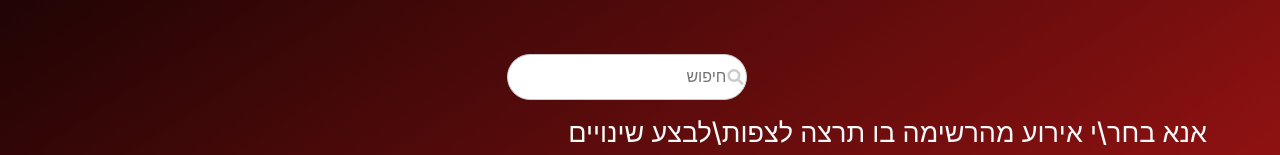
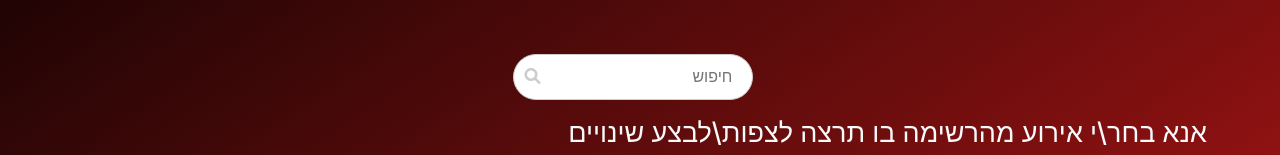
Before and after one commit to DaniellaElbaz/proj_2-client, a plain HTML site: page liveEventsMDA.html in a window 1280 px wide. Shown: the part 293-448 px from the top of the page. Drawn offline with nearby package versions, Linux system fonts and the light colour scheme; no server answers.

Commit message:
fix search container

```diff
--- a/css/style.css
+++ b/css/style.css
@@ -2164,7 +2164,8 @@ textarea {
 }
 
 .searchIcon {
-    margin-left: -20px; /* מיקום האייקון בתוך שדה הטקסט */
     color: #ccc;
     cursor: pointer;
-}
+    position: relative;
+    left: 28px;
+}
--- a/liveEventsMDA.html
+++ b/liveEventsMDA.html
@@ -41,8 +41,10 @@
         <main>
             <h2 class="eventPageSign"> < אירועים פעילים </h2>
             <div class="searchContainer">
+                <div class="searchIconContainer">
+                    <i class="fas fa-search searchIcon"></i>
+                </div>
                 <input type="text" class="searchInput" placeholder="חיפוש">
-                <i class="fas fa-search searchIcon"></i>
             </div>
             <h3 class="eventMainParagraph">אנא בחר\י אירוע מהרשימה בו תרצה לצפות\לבצע שינויים</h3>
             <div id="eventMDAList">
```
